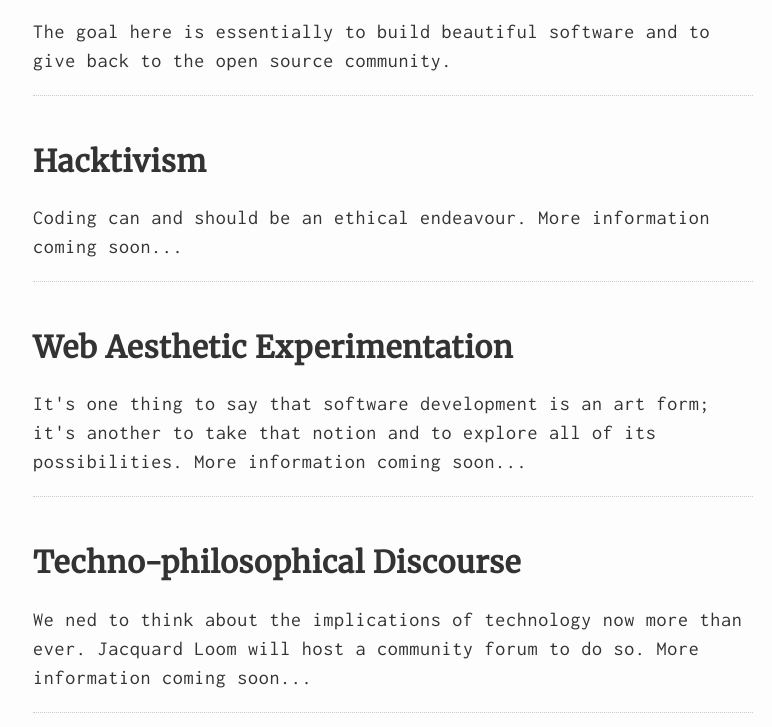
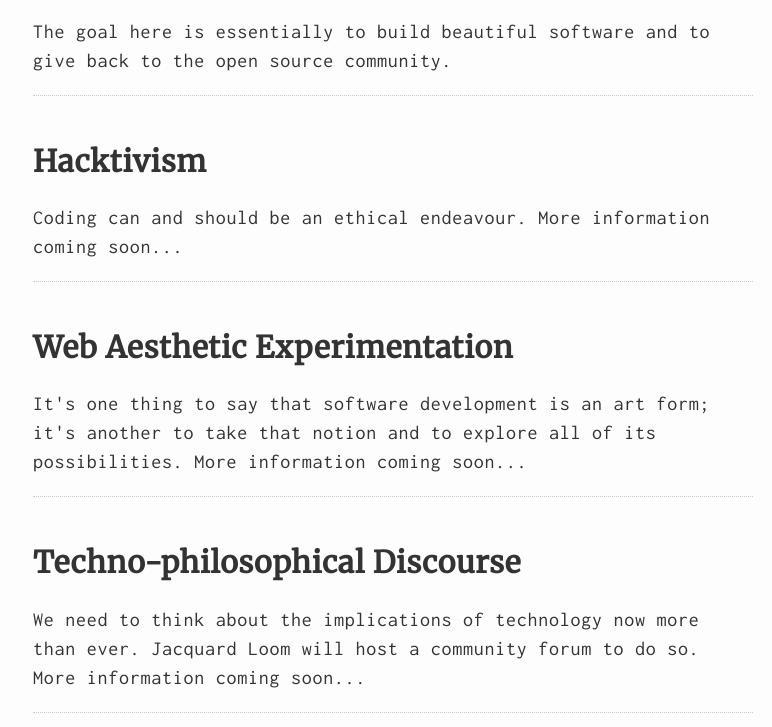
Before and after one commit to Jacquard-Loom/jacquard-loom.github.io, a plain HTML site: page index.html in a window 1280 px wide. Shown: the part 892-1619 px from the top of the page, without its empty margins (247-1019 px from the left). Drawn offline with Linux system fonts and the light colour scheme.

Commit message:
fix spelling error

```diff
--- a/index.html
+++ b/index.html
@@ -47,7 +47,7 @@
     <section class="techno">
       <h2>Techno-philosophical Discourse</h2>
       <p>
-        We ned to think about the implications of technology now more than ever. Jacquard Loom will host a community forum to do so. More information coming soon...
+        We need to think about the implications of technology now more than ever. Jacquard Loom will host a community forum to do so. More information coming soon...
       </p>
     </section>
   <main>
```
